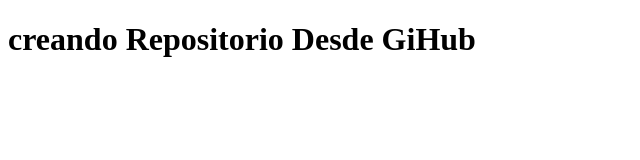
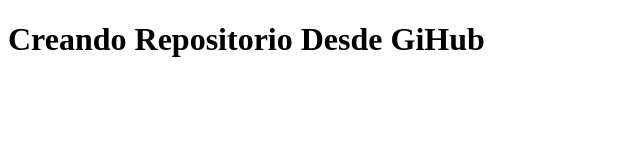
Before and after one commit to Emmanuelruk/proyecto_VSC, a plain HTML site: page index.html in a window 1280 px wide. Shown: the whole page, without its empty margins (0-640 px from the left). Drawn offline with Linux system fonts and the light colour scheme.

Commit message:
proyecto

```diff
--- a/index.html
+++ b/index.html
@@ -7,6 +7,6 @@
     <title>Git Hub con Visual Studio Code</title>
 </head>
 <body>
-    <h1>creando Repositorio Desde GiHub </h1>
+    <h1>Creando Repositorio Desde GiHub </h1>
 </body>
 </html>
```
